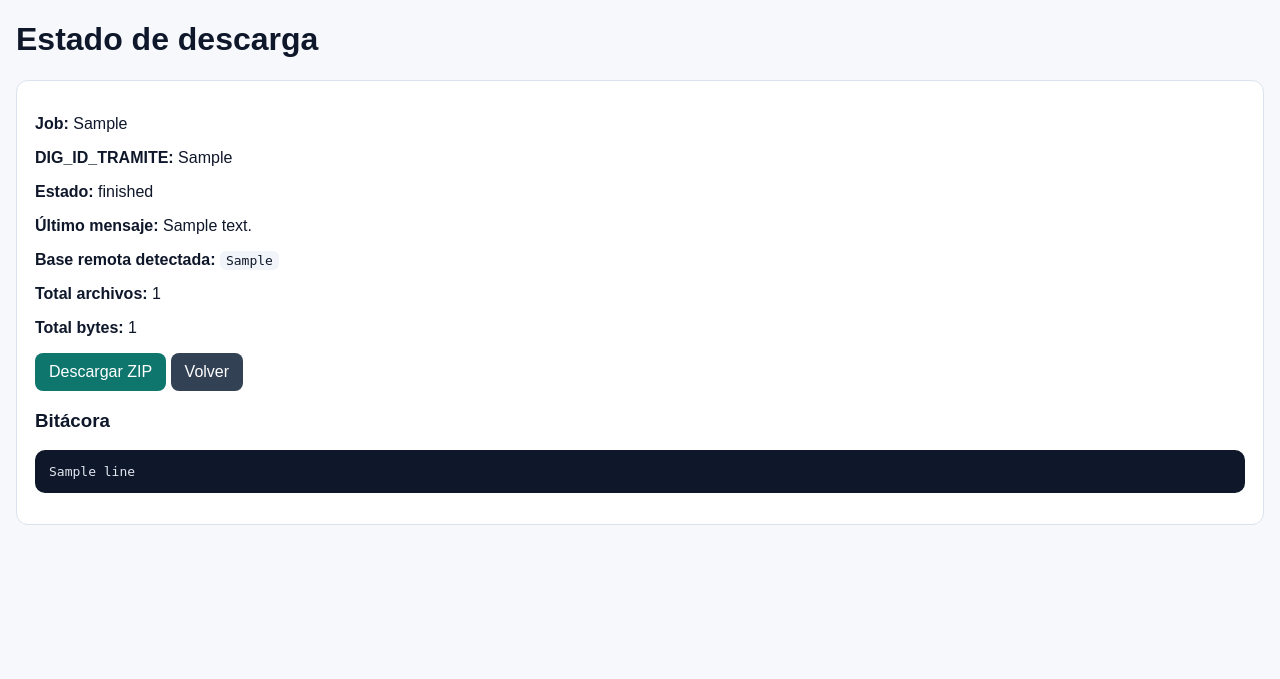
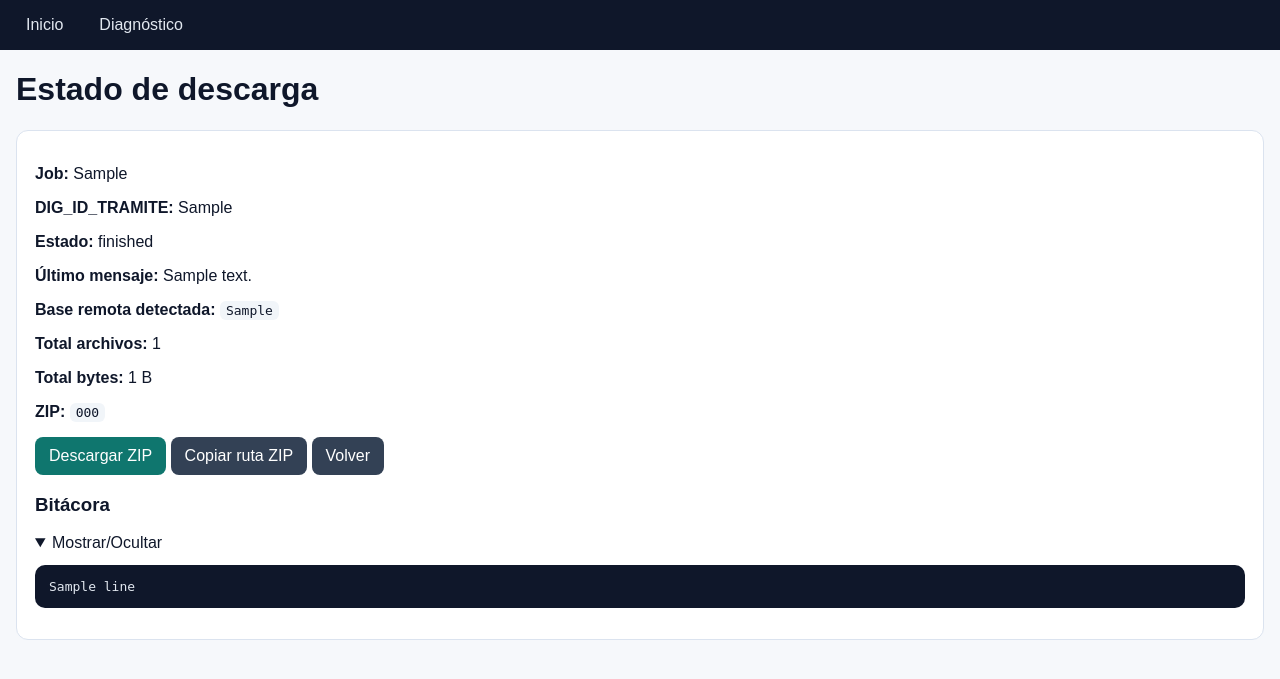
Before and after one commit to chris78rey/sftp_he1, a Flask app: template templates/job.html in a window 1280 px wide. Shown: the top 679 px of the page. Run offline with Flask 3, Linux system fonts and the light colour scheme; the template is opened without the code that fills it: most values are stand-ins (such as "Sample title", 1, 10 or a date in 2020).

Commit message:
feat(ux): navbar, persist last DIG_ID_TRAMITE, human-readable bytes, copy ZIP path, zebra table

```diff
--- a/app.py
+++ b/app.py
@@ -29,7 +29,7 @@ def healthz():
 
 @app.get("/")
 def home():
-    return render_template("index.html", defaults=Settings, diagnostics={})
+    return render_template("index.html", defaults=Settings, diagnostics={}, last_id="")
 
 
 @app.get("/diagnostics")
@@ -45,15 +45,15 @@ def preview():
     raw = (request.form.get("dig_id_tramite") or "").strip()
     if not raw.isdigit():
         flash("DIG_ID_TRAMITE debe ser numérico.", "error")
-        return render_template("index.html", defaults=Settings)
+        return render_template("index.html", defaults=Settings, last_id=raw)
     try:
         preview_data = build_preview(int(raw))
         if int(preview_data.get("count") or 0) == 0:
             flash("No se encontraron carpetas para ese DIG_ID_TRAMITE.", "error")
-        return render_template("index.html", defaults=Settings, preview=preview_data)
+        return render_template("index.html", defaults=Settings, preview=preview_data, last_id=raw)
     except Exception as exc:
         flash(f"Error consultando Oracle: {exc}", "error")
-        return render_template("index.html", defaults=Settings)
+        return render_template("index.html", defaults=Settings, last_id=raw)
 
 
 @app.post("/start")
@@ -94,3 +94,15 @@ def job_download(job_id: str):
     if not zip_path.exists() or not zip_path.is_file():
         abort(404)
     return send_file(str(zip_path), as_attachment=True, download_name=zip_path.name, mimetype="application/zip")
+@app.template_filter("human_bytes")
+def human_bytes(value: int | float | None) -> str:
+    try:
+        n = float(value or 0)
+    except Exception:
+        n = 0.0
+    units = ["B", "KB", "MB", "GB", "TB"]
+    i = 0
+    while n >= 1024 and i < len(units) - 1:
+        n /= 1024.0
+        i += 1
+    return ("%0.1f %s" % (n, units[i])).replace(".0 ", " ")
--- a/templates/base.html
+++ b/templates/base.html
@@ -7,6 +7,10 @@
   {% if auto_refresh %}<meta http-equiv="refresh" content="4">{% endif %}
   <style>
     body { font-family: Arial, sans-serif; background:#f6f8fb; margin:0; color:#0f172a; }
+    .nav { background:#0f172a; color:#e2e8f0; }
+    .nav .inner { max-width:1280px; margin:0 auto; padding:10px 16px; display:flex; gap:16px; align-items:center; }
+    .nav a { color:#e2e8f0; text-decoration:none; padding:6px 10px; border-radius:6px; }
+    .nav a:hover { background:rgba(255,255,255,0.08); }
     .wrap { max-width:1280px; margin:20px auto; padding:0 16px; }
     .card { background:#fff; border:1px solid #dbe3ef; border-radius:12px; padding:18px; margin-bottom:16px; }
     .grid { display:grid; grid-template-columns:repeat(3, minmax(0,1fr)); gap:14px; }
@@ -17,6 +21,7 @@
     button.secondary, a.secondary { background:#334155; }
     table { width:100%; border-collapse:collapse; font-size:14px; }
     th,td { padding:10px; border-bottom:1px solid #e5e7eb; text-align:left; vertical-align:top; }
+    tbody tr:nth-child(odd) { background:#fafafa; }
     code { background:#f1f5f9; padding:2px 6px; border-radius:6px; }
     pre { background:#0f172a; color:#e2e8f0; padding:14px; border-radius:10px; overflow:auto; }
     .progress { width:100%; height:22px; background:#e2e8f0; border-radius:999px; overflow:hidden; margin-top:10px; }
@@ -25,5 +30,11 @@
     .muted { color:#64748b; }
   </style>
 </head>
-<body><div class="wrap">{% block content %}{% endblock %}</div></body>
+<body>
+<div class="nav"><div class="inner">
+  <a href="/">Inicio</a>
+  <a href="/diagnostics">Diagnóstico</a>
+</div></div>
+<div class="wrap">{% block content %}{% endblock %}</div>
+</body>
 </html>
--- a/templates/index.html
+++ b/templates/index.html
@@ -9,7 +9,7 @@
   {% endwith %}
   <form method="post" action="/preview">
     <div class="grid">
-      <div><label>DIG_ID_TRAMITE</label><input type="text" name="dig_id_tramite" placeholder="Ejemplo: 16356"></div>
+      <div><label>DIG_ID_TRAMITE</label><input type="text" name="dig_id_tramite" placeholder="Ejemplo: 16356" value="{{ last_id or '' }}"></div>
       <div><label>Oracle destino</label><input type="text" value="{{ defaults.ORACLE_TARGETS }}" readonly></div>
       <div><label>SFTP destino</label><input type="text" value="{{ defaults.SFTP_HOST }}:{{ defaults.SFTP_PORT }} | {{ defaults.SFTP_REMOTE_BASE }}" readonly></div>
     </div>
--- a/templates/job.html
+++ b/templates/job.html
@@ -14,11 +14,16 @@
   {% if job.status == 'finished' and job.report %}
     <p><b>Base remota detectada:</b> <code>{{ job.report.remote_base_detected }}</code></p>
     <p><b>Total archivos:</b> {{ job.report.total_files }}</p>
-    <p><b>Total bytes:</b> {{ job.report.total_bytes }}</p>
-    <p><a class="btn" href="/jobs/{{ job.job_id_value }}/download">Descargar ZIP</a> <a class="btn secondary" href="/">Volver</a></p>
+    <p><b>Total bytes:</b> {{ job.report.total_bytes | human_bytes }}</p>
+    <p><b>ZIP:</b> <code id="zipPath">{{ job.report.zip_path }}</code></p>
+    <p>
+      <a class="btn" href="/jobs/{{ job.job_id_value }}/download">Descargar ZIP</a>
+      <a class="btn secondary" href="#" onclick="navigator.clipboard.writeText(document.getElementById('zipPath').innerText);return false;">Copiar ruta ZIP</a>
+      <a class="btn secondary" href="/">Volver</a>
+    </p>
   {% endif %}
   {% if job.status == 'failed' %}<pre>{{ job.traceback or job.error }}</pre>{% endif %}
-  {% if job.log_lines %}<h3>Bitácora</h3><pre>{% for line in job.log_lines %}{{ line }}
-{% endfor %}</pre>{% endif %}
+  {% if job.log_lines %}<h3>Bitácora</h3><details open><summary>Mostrar/Ocultar</summary><pre>{% for line in job.log_lines %}{{ line }}
+{% endfor %}</pre></details>{% endif %}
 </div>
 {% endblock %}
```
